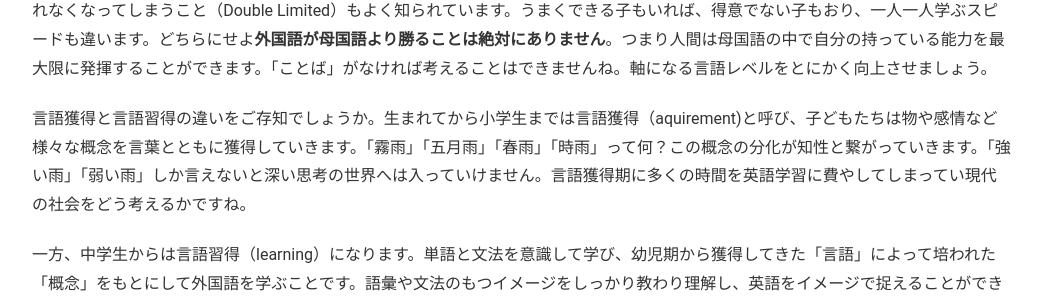
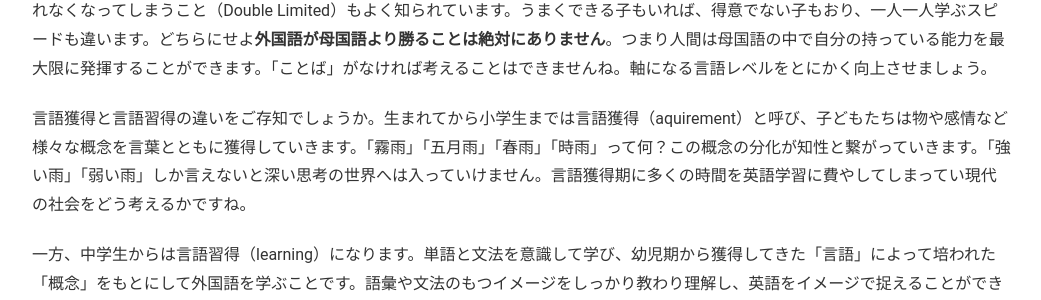
Before and after one commit to phocean/akispace, a Jekyll site: the page built from lessons.md, in a window 1280 px wide and 900 px high, scrolled down 1974 px. Shown: the part 151-451 px from the top of the window, without its empty margins (118-1159 px from the left). Built offline with Jekyll 4.4.1, drawn with Linux system fonts in a browser that asks for light colours.

```diff
--- a/lessons.md
+++ b/lessons.md
@@ -38,7 +38,7 @@ description: オンライン英語家庭教師　小学生から大学生まで
 
 このような高い英語力をつけるためには、やはり母国語（日本語）がしっかりしていなければなりません。**母国語が論理的思考力、あるいはまた情緒力や想像力へとつながります**。日本語での説明力や読解力がなければ、当然ですが英語での説明力や読解力はついてきません。また、母国語が不十分な状態で英語に多くの時間を費やしてしまうと、どちらの言語もマスターすることができず物事を深く考えられなくなってしまうこと（Double Limited）もよく知られています。うまくできる子もいれば、得意でない子もおり、一人一人学ぶスピードも違います。どちらにせよ**外国語が母国語より勝ることは絶対にありません**。つまり人間は母国語の中で自分の持っている能力を最大限に発揮することができます。「ことば」がなければ考えることはできませんね。軸になる言語レベルをとにかく向上させましょう。
 
-言語獲得と言語習得の違いをご存知でしょうか。生まれてから小学生までは言語獲得（aquirement)と呼び、子どもたちは物や感情など様々な概念を言葉とともに獲得していきます。「霧雨」「五月雨」「春雨」「時雨」って何？この概念の分化が知性と繋がっていきます。「強い雨」「弱い雨」しか言えないと深い思考の世界へは入っていけません。言語獲得期に多くの時間を英語学習に費やしてしまってい現代の社会をどう考えるかですね。
+言語獲得と言語習得の違いをご存知でしょうか。生まれてから小学生までは言語獲得（aquirement）と呼び、子どもたちは物や感情など様々な概念を言葉とともに獲得していきます。「霧雨」「五月雨」「春雨」「時雨」って何？この概念の分化が知性と繋がっていきます。「強い雨」「弱い雨」しか言えないと深い思考の世界へは入っていけません。言語獲得期に多くの時間を英語学習に費やしてしまってい現代の社会をどう考えるかですね。
 
 一方、中学生からは言語習得（learning）になります。単語と文法を意識して学び、幼児期から獲得してきた「言語」によって培われた「概念」をもとにして外国語を学ぶことです。語彙や文法のもつイメージをしっかり教わり理解し、英語をイメージで捉えることができれば、それが英語脳となります（日本語を介さず英語を理解すること）。すらすら読めるようになりますよ！ネイティブと話すだけではそのイメージ（概念）は身につきません。母語（日本語）で身につけた概念を第二言語（英語）ではどのような音や形態で表すのかを学習することが言語習得ということになります。
 
```
